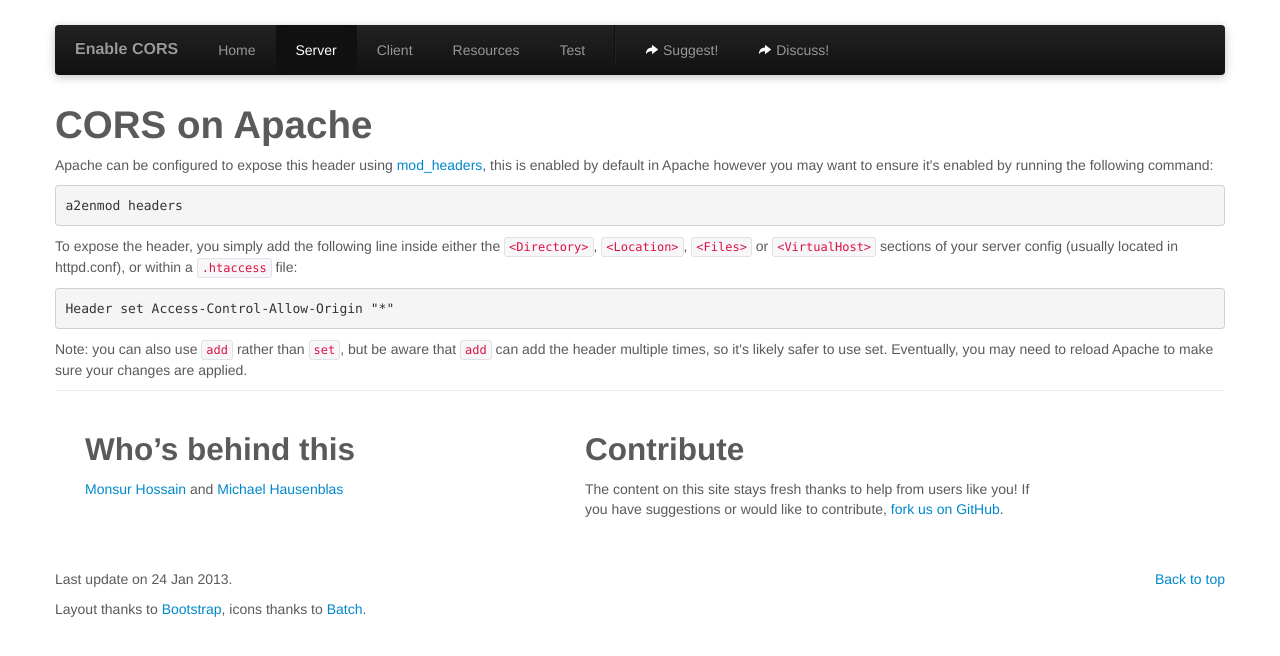
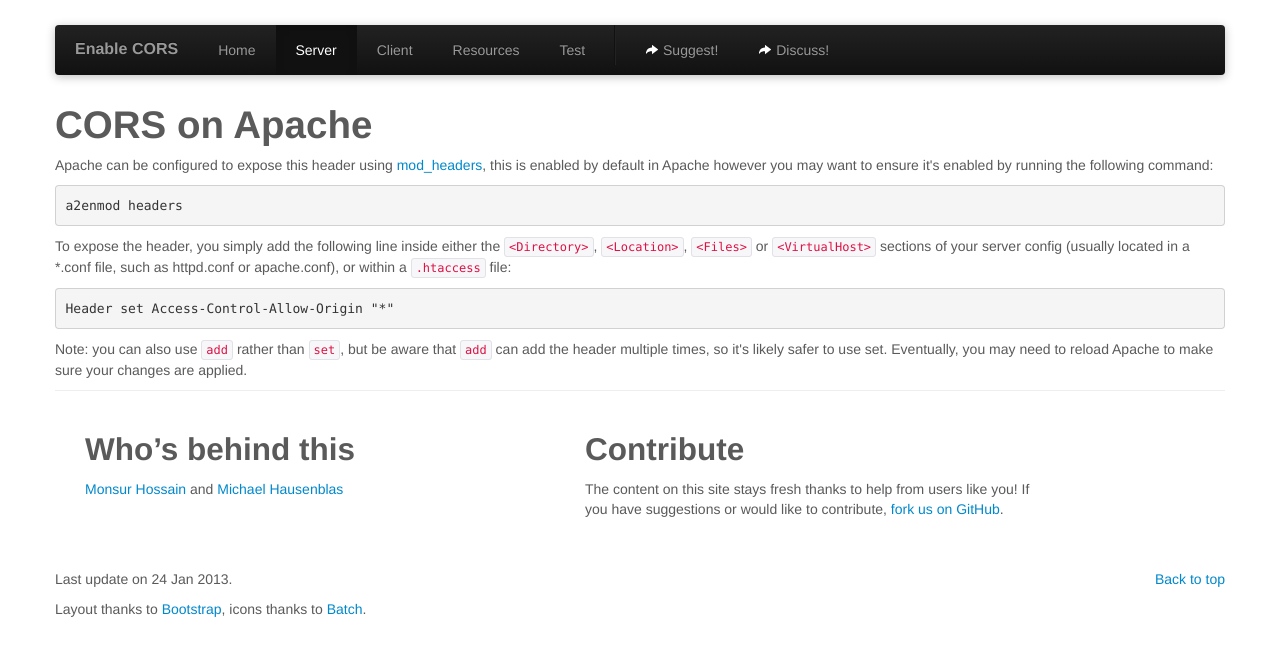
Before and after one commit to monsur/enable-cors.org, a Jekyll site: the page built from server_apache.html, in a window 1280 px wide. Shown: the top 656 px of the page. Built offline with Jekyll 4.4.1, drawn with Linux system fonts in a browser that asks for light colours.

Commit message:
Even more clarification. Fixes #30

```diff
--- a/server_apache.html
+++ b/server_apache.html
@@ -12,7 +12,7 @@
 			</p>
 			<pre class="code">a2enmod headers</pre>
 			<p>
-				To expose the header, you simply add the following line inside either the <code>&lt;Directory&gt;</code>, <code>&lt;Location&gt;</code>, <code>&lt;Files&gt;</code> or <code>&lt;VirtualHost&gt;</code> sections of your server config (usually located in httpd.conf), or within a <code>.htaccess</code> file:
+				To expose the header, you simply add the following line inside either the <code>&lt;Directory&gt;</code>, <code>&lt;Location&gt;</code>, <code>&lt;Files&gt;</code> or <code>&lt;VirtualHost&gt;</code> sections of your server config (usually located in a *.conf file, such as httpd.conf or apache.conf), or within a <code>.htaccess</code> file:
 			</p>
 			<pre class="code">Header set Access-Control-Allow-Origin "*"</pre>
 			<p class="note">
```
